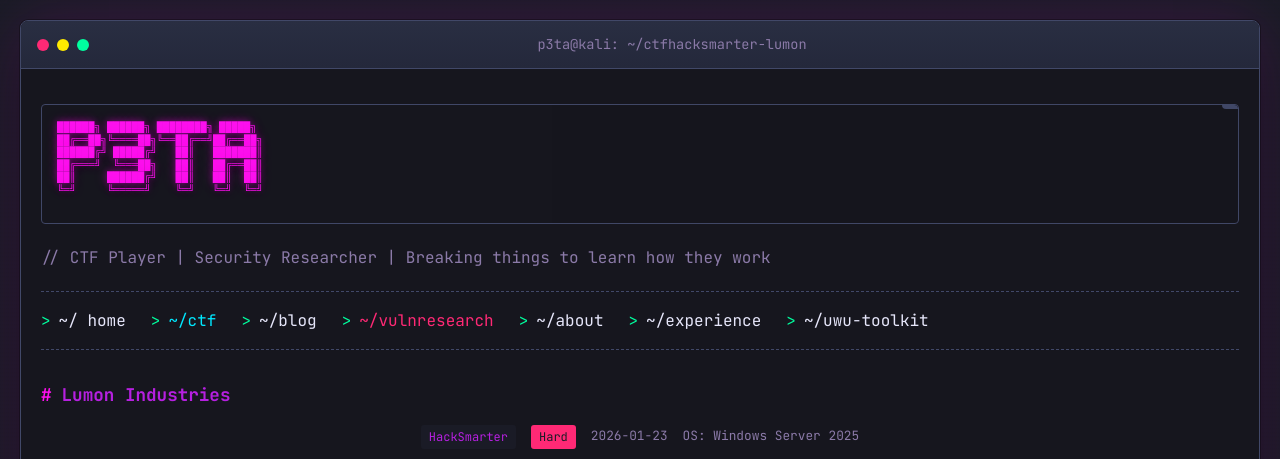
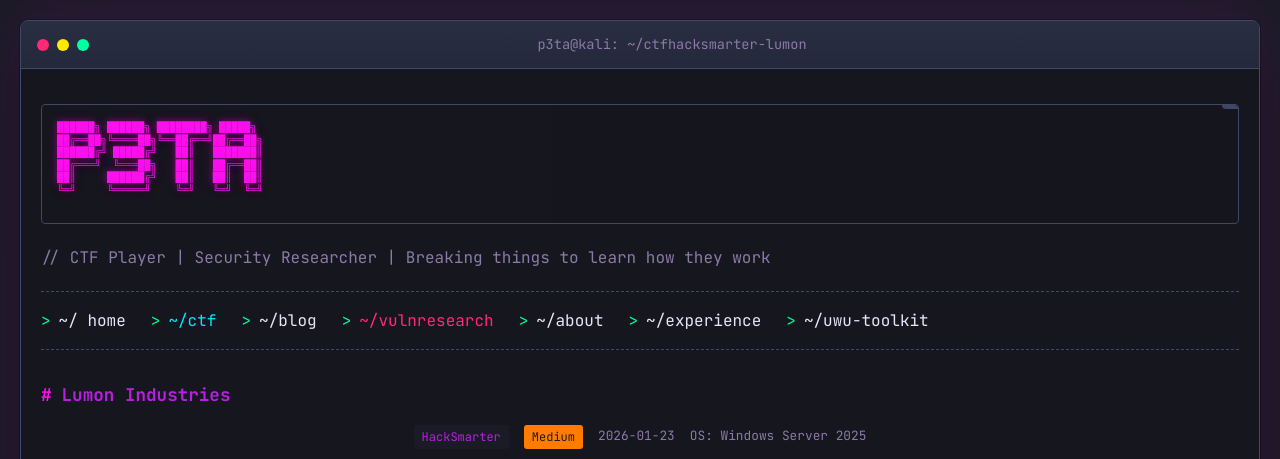
Before and after one commit to p3ta00/p3ta00.github.io, a Jekyll site: the page built from _ctf/hacksmarter-lumon.md, in a window 1280 px wide and 1400 px high, cut to the strip 0-459 px from the top of the window. Built offline with Jekyll 4.4.1, drawn with Linux system fonts in a browser that asks for light colours.

Commit message:
Fix Lumon difficulty to Medium

```diff
--- a/_ctf/hacksmarter-lumon.md
+++ b/_ctf/hacksmarter-lumon.md
@@ -2,7 +2,7 @@
 title: "Lumon Industries"
 platform: "HackSmarter"
 category: "Active Directory"
-difficulty: "Hard"
+difficulty: "Medium"
 date: 2026-01-23
 os: "Windows Server 2025"
 tags: ["active-directory", "ntlm-coercion", "bloodhound", "command-injection", "acl-abuse", "laps", "dcc2-cracking", "hash-cracking", "forcechangepassword"]
@@ -27,7 +27,7 @@
 | hellyr | H3lenaR!2025 |
 
 **Platform:** HackSmarter
-**Difficulty:** Hard
+**Difficulty:** Medium
 **OS:** Windows Server 2025
 
 ---
```
